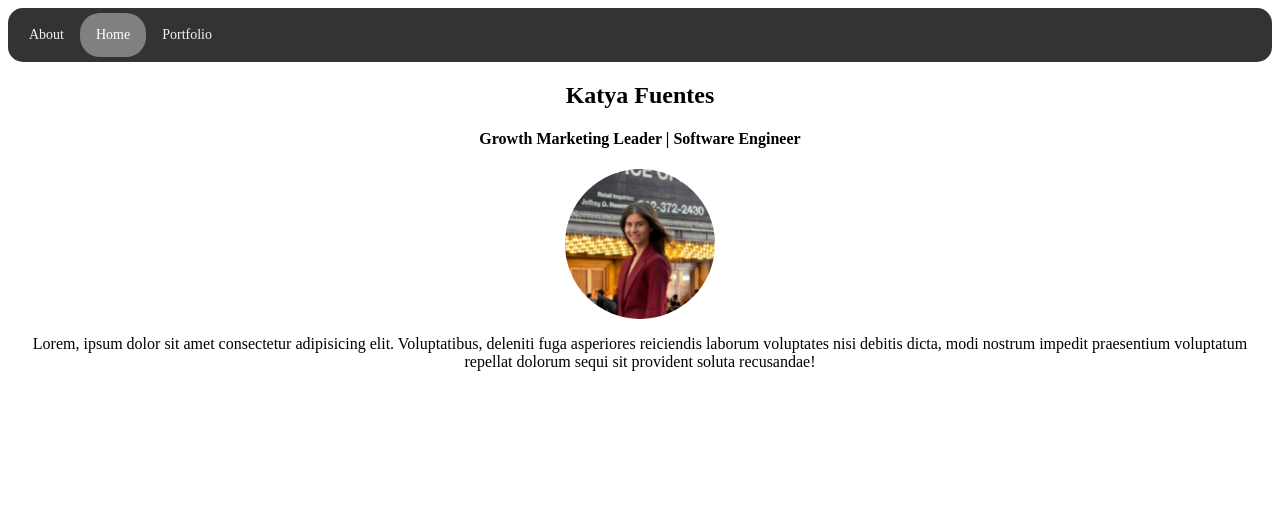
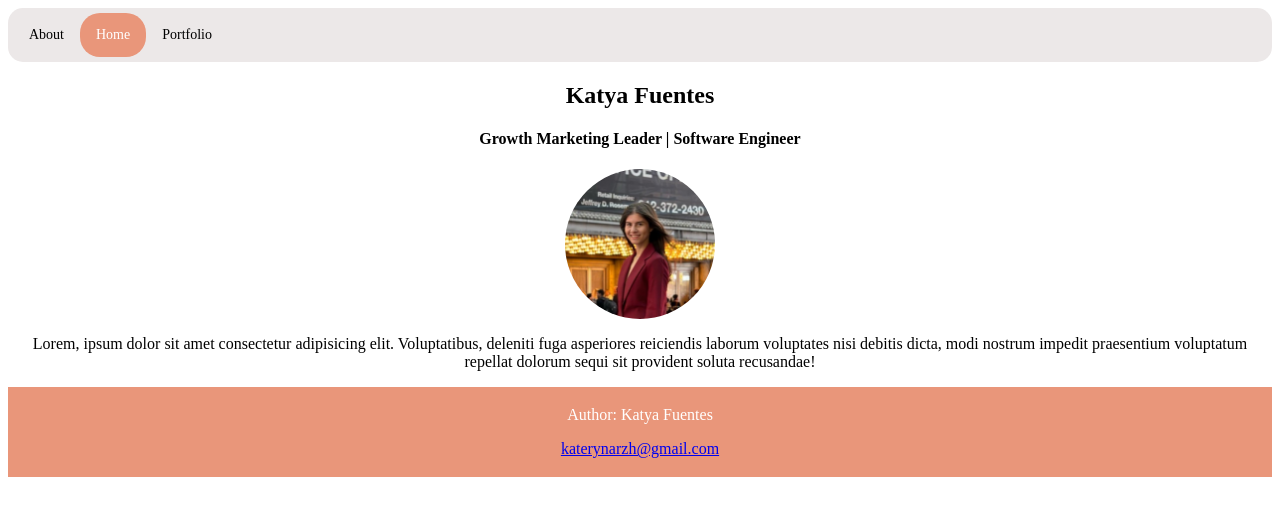
Before and after one commit to katyafuen/My-Portfolio, a plain HTML site: page index.html in a window 1280 px wide. Drawn offline with Linux system fonts and the light colour scheme.

Commit message:
added info for about & portfolio pages

```diff
--- a/index.html
+++ b/index.html
@@ -24,5 +24,11 @@
 <img class = "headshot" src="assets/headshot.jpeg" alt="Katya's headshot"/>
 <p>Lorem, ipsum dolor sit amet consectetur adipisicing elit. Voluptatibus, deleniti fuga asperiores reiciendis laborum voluptates nisi debitis dicta, modi nostrum impedit praesentium voluptatum repellat dolorum sequi sit provident soluta recusandae!</p>
 </div>
+
+<!-- Footer with social links -->
+<footer>
+  <p>Author: Katya Fuentes</p>
+  <p><a href="mailto:katerynarzh@gmail.com">katerynarzh@gmail.com</a></p>
+</footer>
   </body>
 </html>
--- a/style.css
+++ b/style.css
@@ -8,7 +8,7 @@ nav {
 
 /* Add a black background color to the top navigation */
 nav {
-  background-color: #333;
+  background-color: #ece8e8;
   overflow: hidden;
 }
 
@@ -16,7 +16,7 @@ nav {
 nav a {
   float: left;
   display: block;
-  color: #f2f2f2;
+  color: black;
   text-align: center;
   padding: 14px 16px;
   text-decoration: none;
@@ -32,7 +32,7 @@ nav a:hover {
 
 /* Add an active class to highlight the current page */
 nav a.active {
-  background-color: grey;
+  background-color: DarkSalmon;
   color: white;
   border-radius: 20px;
 }
@@ -54,3 +54,21 @@ nav .icon {
   border-radius: 50%;
   object-fit: cover;
 }
+
+/* styling footer */
+footer {
+  text-align: center;
+  padding: 3px;
+  background-color: DarkSalmon;
+  color: white;
+}
+
+/* styling of portfolio */
+.portfolio-section {
+  margin: 30px 20px;
+}
+
+/* styling of portfolio */
+.about-section {
+  margin: 30px 20px;
+}
```
Also changed, not shown: about.html (+9 -1 lines), portfolio.html (+9 -1 lines).
